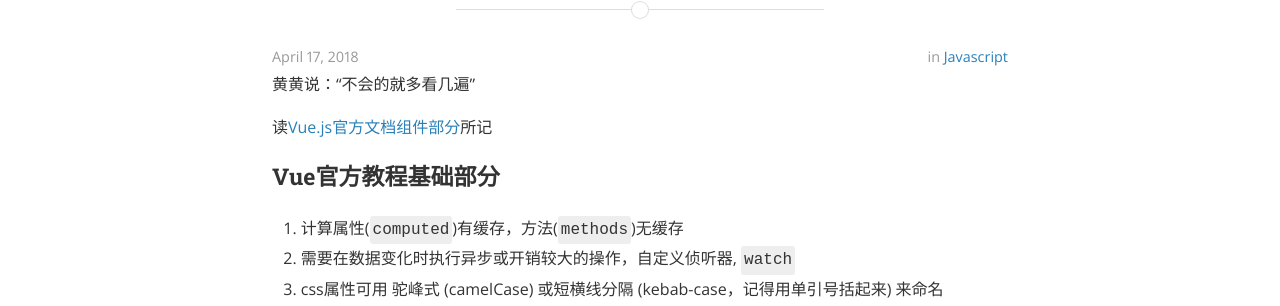
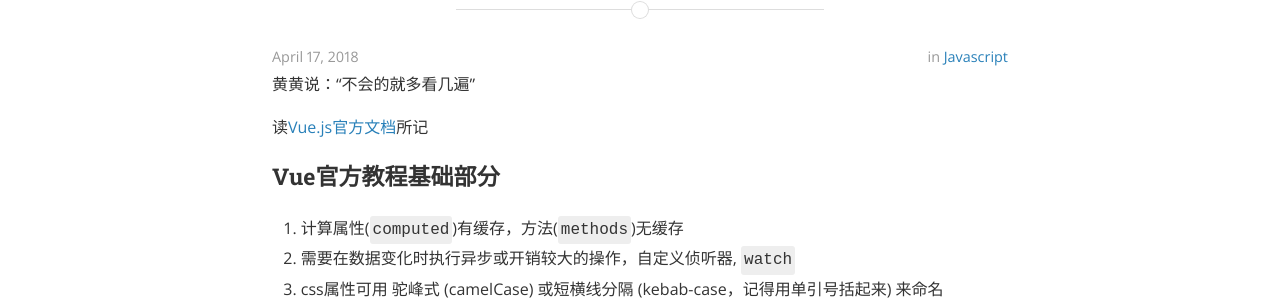
Before and after one commit to onlyhy/onlyhy.github.io, a Jekyll site: the page built from _posts/2018-04-17-Vue.js小记.markdown, in a window 1280 px wide. Shown: the part 286-592 px from the top of the page. Built offline with Jekyll 4.4.1, drawn with Linux system fonts in a browser that asks for light colours; nearby versions of some CDN libraries.

Commit message:
Vue—_base

```diff
--- a/_posts/2018-04-17-Vue.js小记.markdown
+++ b/_posts/2018-04-17-Vue.js小记.markdown
@@ -8,7 +8,7 @@
 
 黄黄说：“不会的就多看几遍”
 
-读[Vue.js官方文档组件部分](https://cn.vuejs.org/v2/guide/components.html)所记
+读[Vue.js官方文档](https://cn.vuejs.org/v2/guide/instance.html)所记
 
 ### Vue官方教程基础部分
 
```
